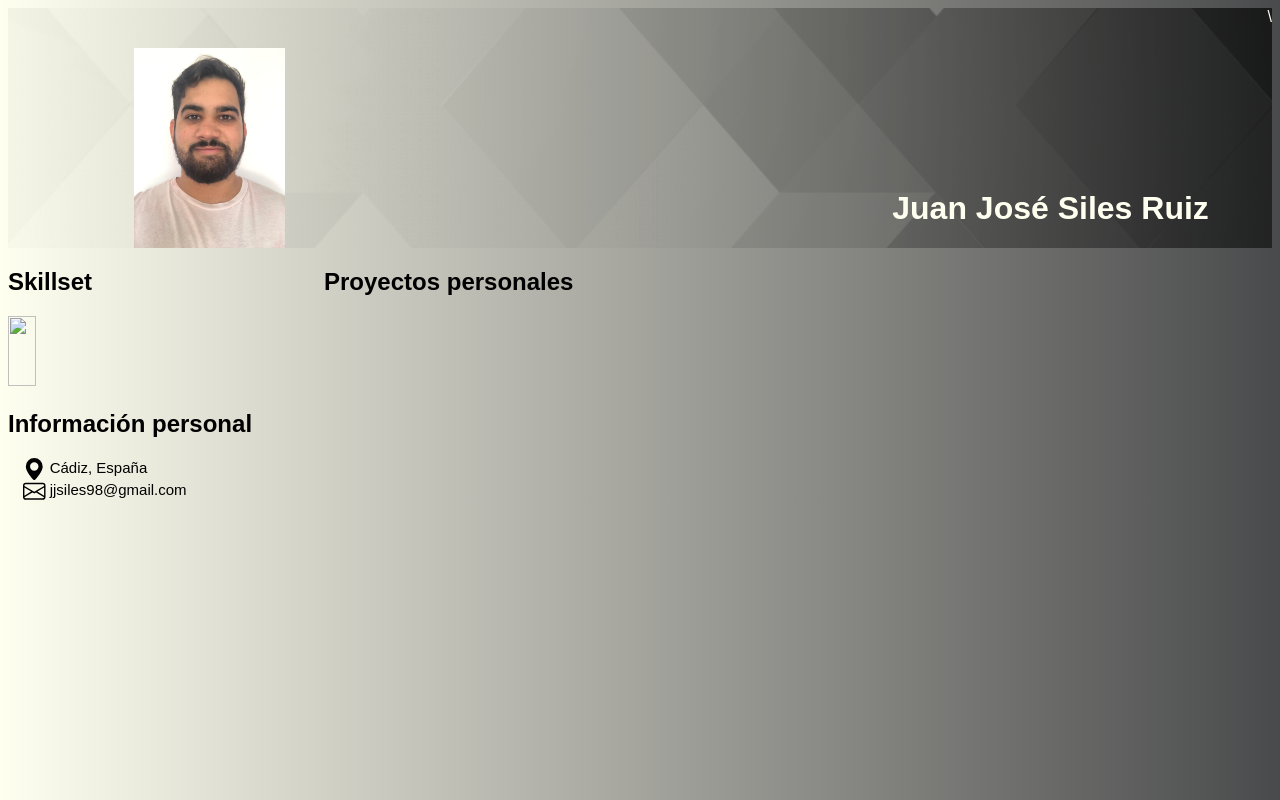
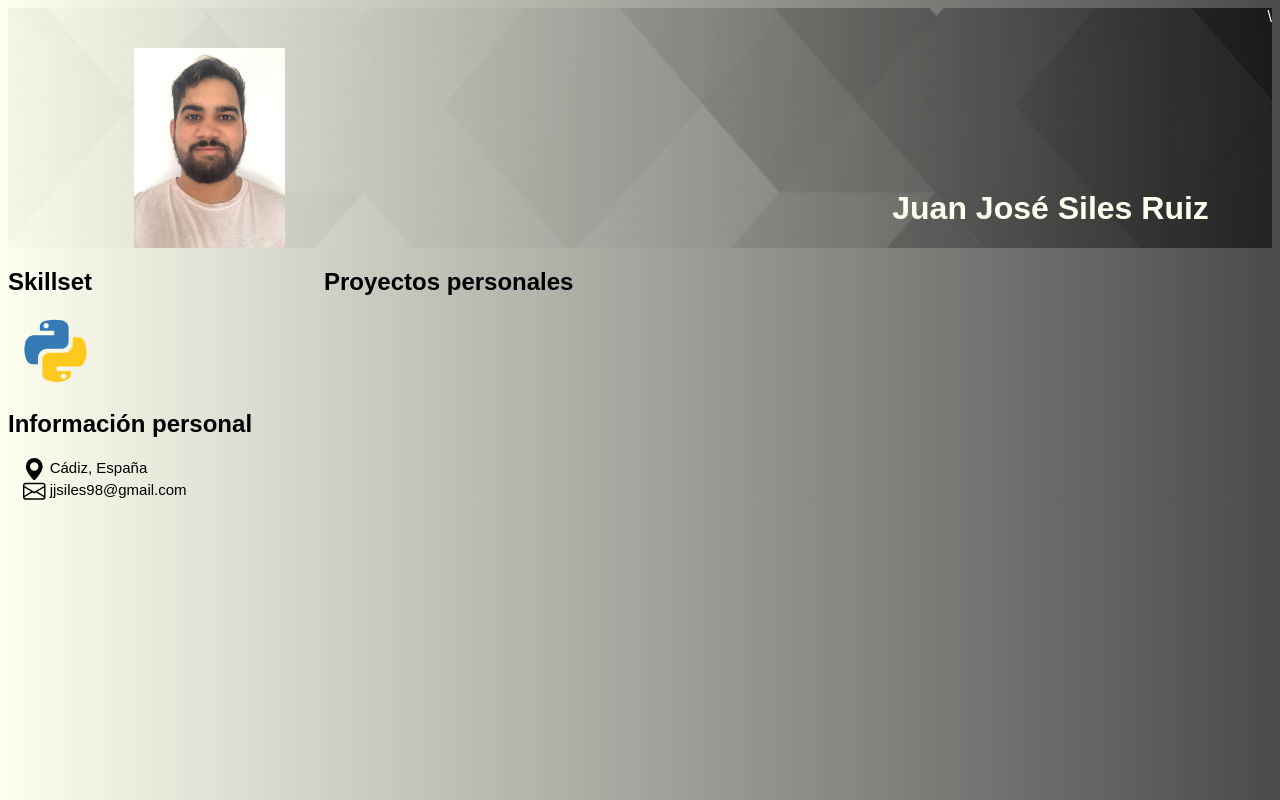
Before and after one commit to CrankierDev/Juan-Jose-Siles-Ruiz, a plain HTML site: page index.html in a window 1280 px wide. Drawn offline with Linux system fonts and the light colour scheme.

Commit message:
Update index.html

```diff
--- a/index.html
+++ b/index.html
@@ -13,7 +13,7 @@
     <section class="column left">
         <article class="skillSet">
             <h2>Skillset</h2>
-                <img class="skills" src="/static/Img/skillSet"/>
+                <img class="skills" src="/static/Img/skillSet/python.svg"/>
         </article>
         <article >
             <h2>Información personal</h2>
```
